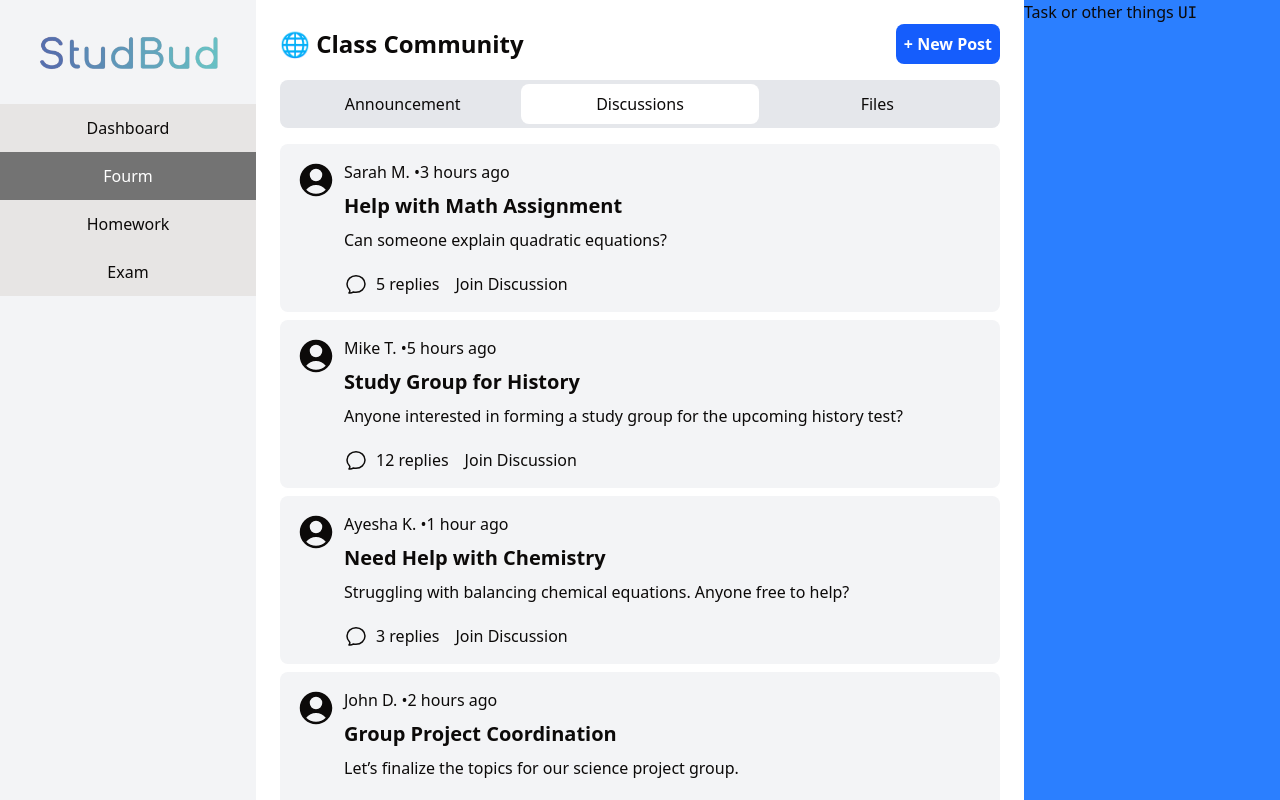
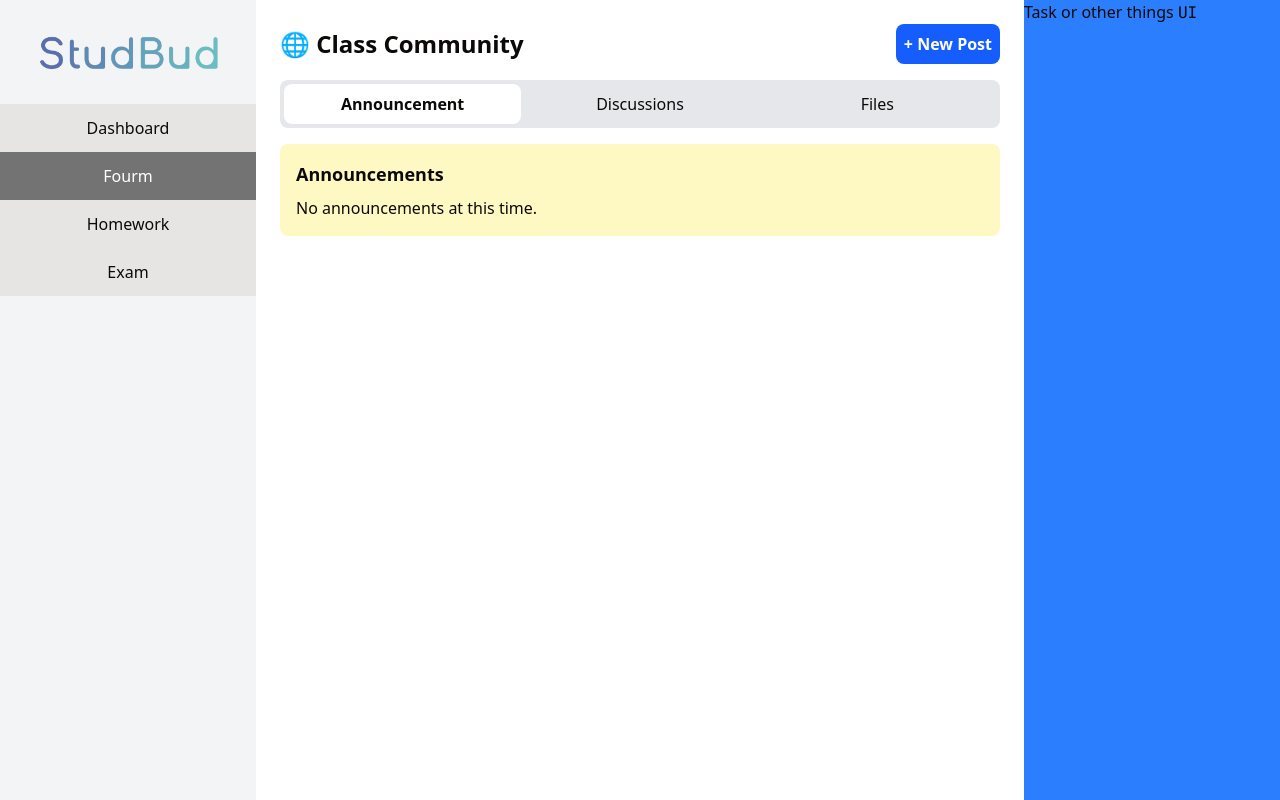
Before and after one commit to masterdevsabith/studbud, a Next.js app: page /dashboard/screens/fourm in a window 1280 px wide. Both pictures are taken after a click on the link "Announcement". Built offline with nearby package versions, Linux system fonts and the light colour scheme.

Commit message:
added tab moving func in forums

```diff
--- a/app/dashboard/screens/fourm/page.tsx
+++ b/app/dashboard/screens/fourm/page.tsx
@@ -8,7 +8,7 @@ export default function Homework() {
       <div className="w-1/5 overflow-y-hidden">
         <Sidebar />
       </div>
-      <div className="w-3/5 overflow-y-scroll">
+      <div className="w-3/5 overflow-y-scroll scrollbar-hide">
         <Forum />
       </div>
       <div className="w-1/5 bg-gray-50 overflow-y-hidden">
--- a/app/dashboard/widgets/Fourm.tsx
+++ b/app/dashboard/widgets/Fourm.tsx
@@ -1,6 +1,13 @@
+"use client";
+
+import clsx from "clsx";
 import Link from "next/link";
+import { useEffect, useState } from "react";
 
 export default function FourmScreen() {
+  const [activeTab, setActiveTab] = useState("Discussions");
+
+  const tabs = ["Announcement", "Discussions", "Files"];
   const forums = [
     {
       id: 1,
@@ -79,8 +86,10 @@ export default function FourmScreen() {
     },
   ];
 
+  useEffect(() => {}, []);
+
   return (
-    <section className="forum p-6">
+    <section className="forum p-6 ">
       <div className="top w-full flex justify-between items-center mb-4">
         <h2 className="text-2xl font-bold">🌐 Class Community</h2>
         <Link
@@ -92,25 +101,34 @@ export default function FourmScreen() {
       </div>
 
       <div className="tabs w-full flex items-center justify-between mb-4 bg-gray-200 p-1 rounded-md">
-        <Link href="#" className="w-1/3 text-center  p-2 rounded-md">
-          Announcement
+        {tabs.map((tab, index) => (
+          <Link
+            key={index}
+            href="#"
+            onClick={() => setActiveTab(tab)}
+            className={clsx(
+              "w-1/3 text-center p-2 rounded-md transition",
+              activeTab === tab ? "bg-white font-bold" : "bg-gray-200"
+            )}
+          >
+            {tab}
           </Link>
-        <Link
-          href="#"
-          className="w-1/3 text-center active bg-white p-2 rounded-md"
-        >
-          Discussions
-        </Link>
-        <Link href="#" className="w-1/3 text-center p-2 rounded-md">
-          Files
-        </Link>
+        ))}
       </div>
 
-      <div className="forum_posts">
+      {activeTab === "Announcement" && (
+        <div className="announcement_tab mb-4 p-4 bg-yellow-100 rounded-md">
+          <h3 className="font-bold text-lg mb-2">Announcements</h3>
+          <p>No announcements at this time.</p>
+        </div>
+      )}
+
+      {activeTab === "Discussions" && (
+        <div className="forum_posts ">
           {forums.map((forum) => (
             <div
               key={forum.id}
-            className="single_forum flex items-start justify-start gap-2 bg-gray-100 mb-2 p-4 rounded-md"
+              className="single_forum flex items-start justify-start border-1 gap-2 bg-gray-100 mb-4 p-4 rounded-md hover:drop-shadow-lg"
             >
               <div className="user">
                 <svg
@@ -120,9 +138,9 @@ export default function FourmScreen() {
                   className="size-10"
                 >
                   <path
-                  fill-rule="evenodd"
+                    fillRule="evenodd"
                     d="M18.685 19.097A9.723 9.723 0 0 0 21.75 12c0-5.385-4.365-9.75-9.75-9.75S2.25 6.615 2.25 12a9.723 9.723 0 0 0 3.065 7.097A9.716 9.716 0 0 0 12 21.75a9.716 9.716 0 0 0 6.685-2.653Zm-12.54-1.285A7.486 7.486 0 0 1 12 15a7.486 7.486 0 0 1 5.855 2.812A8.224 8.224 0 0 1 12 20.25a8.224 8.224 0 0 1-5.855-2.438ZM15.75 9a3.75 3.75 0 1 1-7.5 0 3.75 3.75 0 0 1 7.5 0Z"
-                  clip-rule="evenodd"
+                    clipRule="evenodd"
                   />
                 </svg>
               </div>
@@ -139,13 +157,13 @@ export default function FourmScreen() {
                       xmlns="http://www.w3.org/2000/svg"
                       fill="none"
                       viewBox="0 0 24 24"
-                    stroke-width="1.5"
+                      strokeWidth="1.5"
                       stroke="currentColor"
                       className="size-6"
                     >
                       <path
-                      stroke-linecap="round"
-                      stroke-linejoin="round"
+                        strokeLinecap="round"
+                        strokeLinejoin="round"
                         d="M12 20.25c4.97 0 9-3.694 9-8.25s-4.03-8.25-9-8.25S3 7.444 3 12c0 2.104.859 4.023 2.273 5.48.432.447.74 1.04.586 1.641a4.483 4.483 0 0 1-.923 1.785A5.969 5.969 0 0 0 6 21c1.282 0 2.47-.402 3.445-1.087.81.22 1.668.337 2.555.337Z"
                       />
                     </svg>
@@ -160,6 +178,14 @@ export default function FourmScreen() {
             </div>
           ))}
         </div>
+      )}
+
+      {activeTab === "Files" && (
+        <div className="files_tab mb-4 p-4 bg-gray-100 rounded-md">
+          <h3 className="font-bold text-lg mb-2">Shared Files</h3>
+          <p>No files shared yet.</p>
+        </div>
+      )}
     </section>
   );
 }
```
Lines whose indentation alone changed are shown as unchanged.
